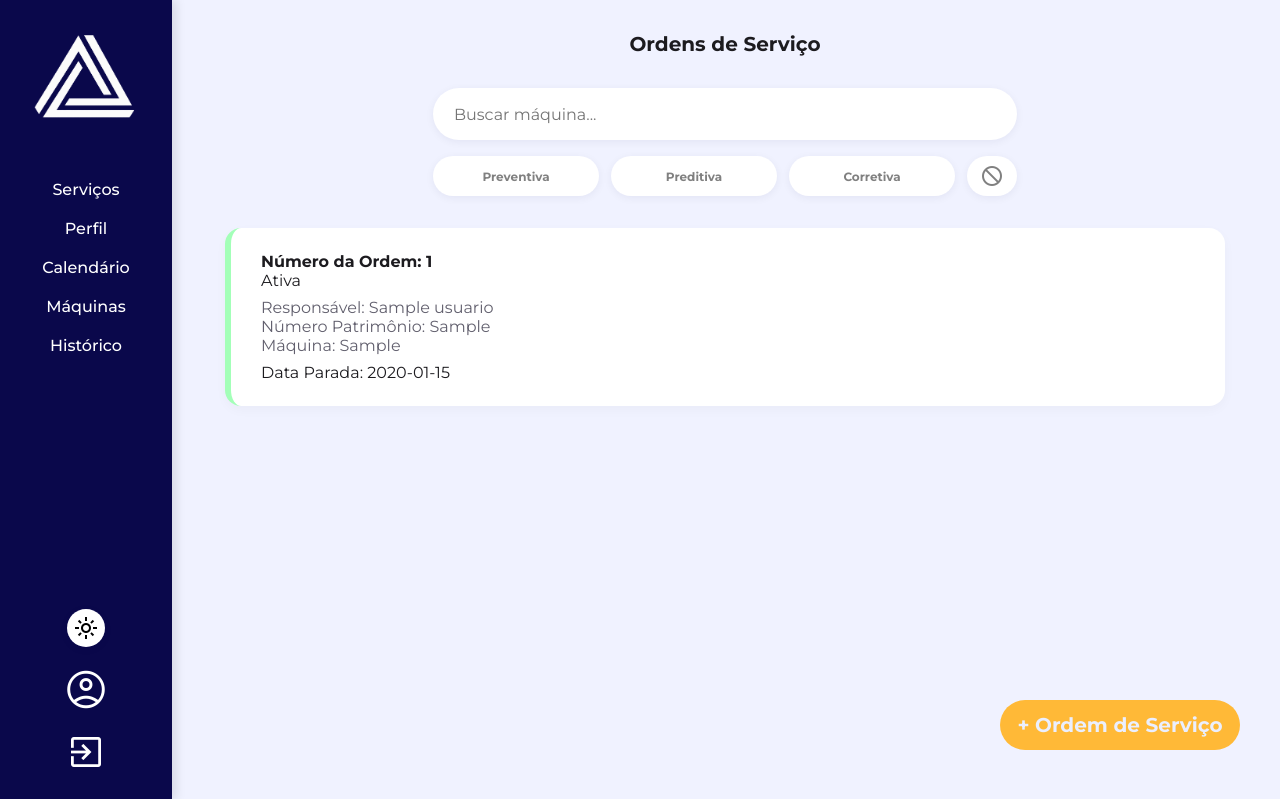
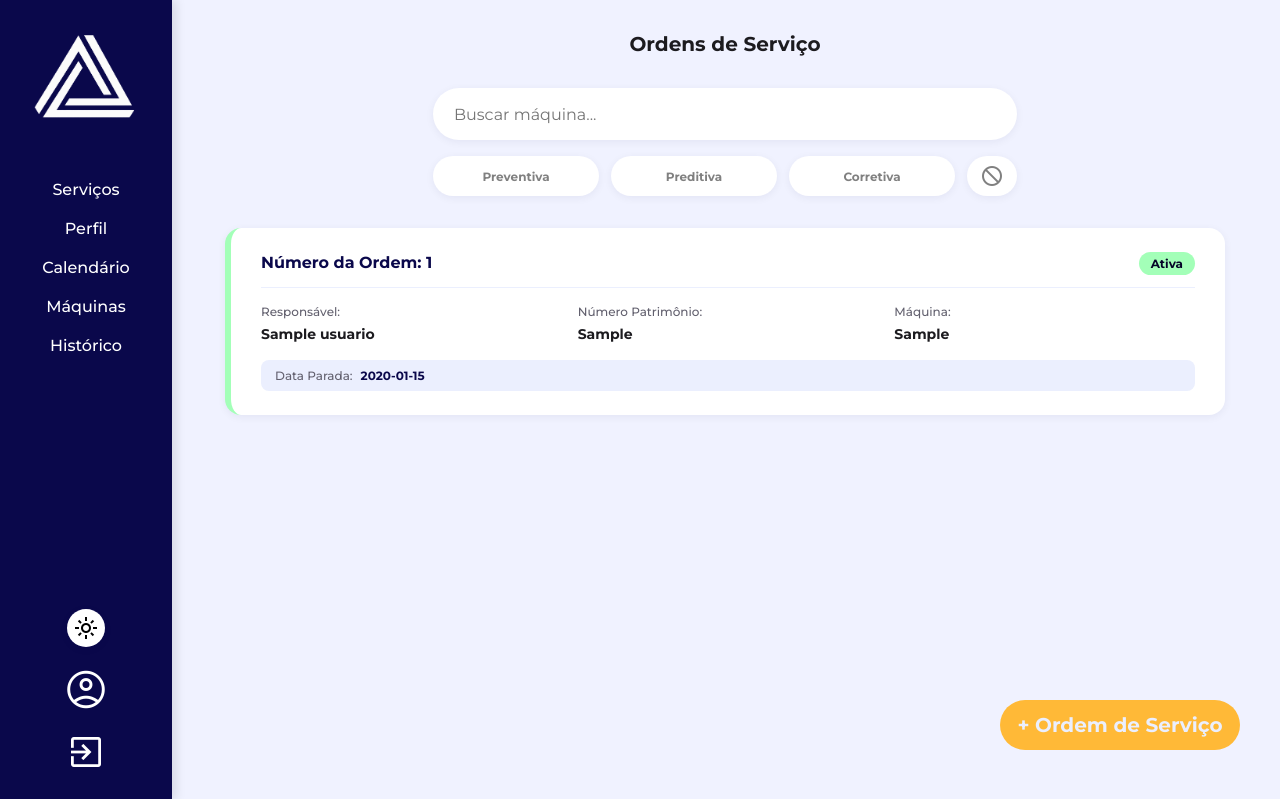
Before and after one commit to davi-morais2008/prisma, a Flask app: page / in a window 1280 px wide. Shown: the top 799 px of the page. Run offline with Flask 3, Linux system fonts and the light colour scheme; the visitor is signed in with stand-in values (Sample User, id 1); tables that the repository leaves empty hold one stand-in row (values such as "Sample post").

Commit message:
STYLE: Atualiza o card de ordens de serviço

```diff
--- a/static/src/styles/telaInicial.css
+++ b/static/src/styles/telaInicial.css
@@ -212,22 +212,32 @@
     gap: 16px;
     align-content: start;
 }
-
-/* 5. Card de Ordem de Serviço */
+/* ========================================
+   5. LISTA E CARD DE ORDEM DE SERVIÇO (FULL-WIDTH)
+   ======================================== */
+.home__orders {
+    display: grid;
+    grid-template-columns: 1fr; /* Força 1 única ordem ocupando 100% da largura */
+    gap: 1rem;
+    width: 100%;
+}
+
 .work-order {
     width: 100%;
-    padding: 20px 24px;
+    padding: 1.25rem 1.75rem;
+    font-family: var(--font-family-base);
     background-color: var(--color-bg-card);
     border-radius: var(--border-radius-md);
-    box-shadow: 0 4px 12px rgba(0, 0, 0, 0.03);
+    box-shadow: var(--shadow-sm);
+    border-left: 6px solid var(--color-primary);
     cursor: pointer;
     user-select: none;
-    transition: transform 0.2s ease, box-shadow 0.2s ease;
-
-    display: grid;
-    gap: 8px;
-
-    border-left: 6px solid #000000;
+
+    display: flex;
+    flex-direction: column;
+    gap: 1rem;
+
+    transition: transform 0.2s ease, box-shadow 0.2s ease, background-color 0.2s ease;
 }
 
 .work-order:hover {
@@ -235,35 +245,161 @@
     box-shadow: var(--shadow-md);
 }
 
+.work-order:active {
+    transform: translateY(0);
+    box-shadow: var(--shadow-sm);
+}
+
+.work-order:focus-visible {
+    outline: 2px solid var(--color-secondary);
+    outline-offset: 2px;
+}
+
+/* Cabeçalho do Card */
+.work-order__header {
+    display: flex;
+    align-items: center;
+    justify-content: space-between;
+    gap: 1rem;
+    padding-bottom: 0.75rem;
+    border-bottom: 1px solid var(--color-bg-light);
+}
 
 .work-order__title {
+    margin: 0;
     font-size: var(--font-size-md);
     font-weight: var(--font-weight-bold);
+    color: var(--color-primary);
+    line-height: 1.3;
+}
+
+.work-order__badge {
+    padding: 0.25rem 0.75rem;
+    font-size: var(--font-size-xs);
+    font-weight: var(--font-weight-bold);
+    color: var(--color-primary);
+    background-color: var(--color-bg-light);
+    border-radius: var(--border-radius-pill);
+    white-space: nowrap;
+}
+
+/* Corpo e Lista de Informações (Aproveitando a largura total em linha) */
+.work-order__description {
+    display: grid;
+    grid-template-columns: repeat(3, 1fr);
+    gap: 1rem;
+    width: 100%;
+    color: var(--color-text-secondary);
+}
+
+.work-order__item {
+    margin: 0;
+    display: flex;
+    flex-direction: column;
+    align-items: flex-start;
+    gap: 0.25rem;
+    font-size: var(--font-size-sm);
+    line-height: 1.4;
+}
+
+.work-order__label {
+    font-size: var(--font-size-xs);
+    font-weight: var(--font-weight-medium);
+    color: var(--color-text-secondary);
+}
+
+.work-order__value {
+    font-size: var(--font-size-sm);
+    font-weight: var(--font-weight-bold);
     color: var(--color-text-primary);
 }
 
-.work-order__description {
-    display: flex;
-    justify-content: start;
-    align-items: start;
-    flex-direction: column;
+/* Rodapé com Data */
+.work-order__footer {
+    display: flex;
+    align-items: center;
+    justify-content: flex-start;
+    gap: 0.5rem;
+    padding: 0.5rem 0.875rem;
+    background-color: var(--color-bg-light);
+    border-radius: var(--border-radius-sm);
+    font-size: var(--font-size-xs);
+}
+
+.work-order__date-label {
+    font-weight: var(--font-weight-medium);
     color: var(--color-text-secondary);
 }
 
-/* Modificadores de urgência para as Ordens de Serviço */
+.work-order__date-value {
+    font-weight: var(--font-weight-bold);
+    color: var(--color-primary);
+}
+
+/* ========================================
+   MODIFICADORES DE URGÊNCIA (BEM)
+   ======================================== */
 .work-order--baixa {
     border-left-color: var(--color-status-success);
-    /* Verde (Urgência Baixa) */
+}
+
+.work-order--baixa .work-order__badge {
+    background-color: var(--color-status-success);
+    color: var(--color-primary-dark);
 }
 
 .work-order--media {
     border-left-color: var(--color-status-warning);
-    /* Amarelo/Laranja (Urgência Média) */
+}
+
+.work-order--media .work-order__badge {
+    background-color: var(--color-status-warning);
+    color: var(--color-primary-dark);
 }
 
 .work-order--alta {
     border-left-color: var(--color-status-danger);
-    /* Vermelho (Urgência Alta) */
+}
+
+.work-order--alta .work-order__badge {
+    background-color: var(--color-status-danger);
+    color: var(--color-primary-dark);
+}
+
+/* ========================================
+   RESPONSIVIDADE
+   ======================================== */
+@media (max-width: 768px) {
+    .work-order__description {
+        grid-template-columns: 1fr;
+        gap: 0.5rem;
+    }
+
+    .work-order__item {
+        flex-direction: row;
+        justify-content: space-between;
+        align-items: center;
+    }
+
+    .work-order__value {
+        text-align: right;
+    }
+}
+
+@media (max-width: 480px) {
+    .work-order {
+        padding: 1rem 1.25rem;
+    }
+
+    .work-order__item {
+        flex-direction: column;
+        align-items: flex-start;
+        gap: 0.125rem;
+    }
+
+    .work-order__value {
+        text-align: left;
+    }
 }
 
 /* ==========================================================================
```
